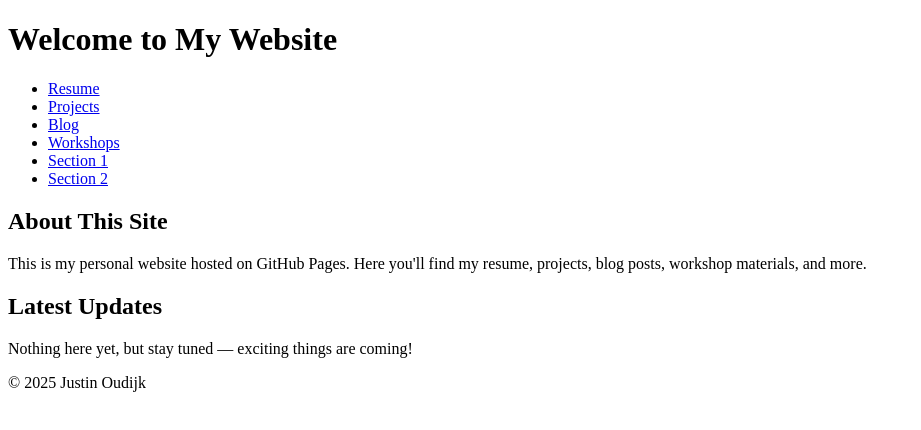
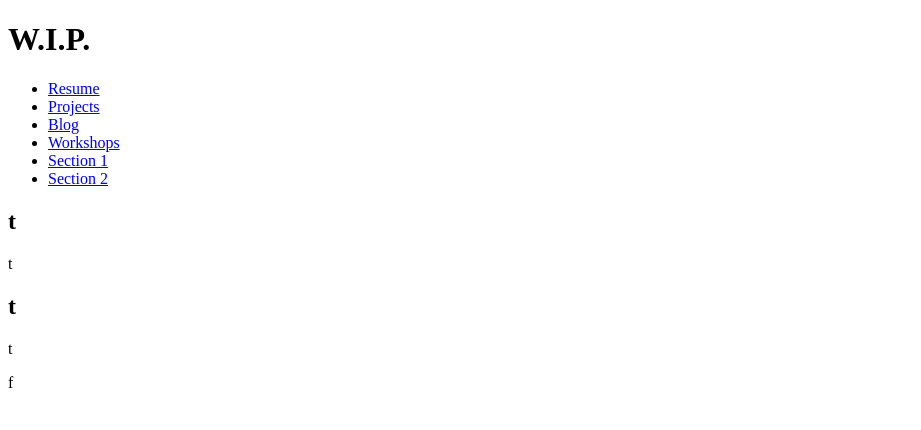
Before and after one commit to oudijk/oudijk.github.io, a plain HTML site: page index.html in a window 1280 px wide. Shown: the whole page, without its empty margins (0-921 px from the left). Drawn offline with Linux system fonts and the light colour scheme.

Commit message:
Update index.html

```diff
--- a/index.html
+++ b/index.html
@@ -8,7 +8,7 @@
 </head>
 <body>
     <header>
-        <h1>Welcome to My Website</h1>
+        <h1>W.I.P.</h1>
         <nav>
             <ul>
                 <li><a href="resume.html">Resume</a></li>
@@ -23,23 +23,18 @@
 
     <main>
         <section>
-            <h2>About This Site</h2>
-            <p>
-                This is my personal website hosted on GitHub Pages.
-                Here you'll find my resume, projects, blog posts, workshop materials, and more.
-            </p>
+            <h2>t</h2>
+            <p>t</p>
         </section>
 
         <section>
-            <h2>Latest Updates</h2>
-            <p>
-                Nothing here yet, but stay tuned — exciting things are coming!
-            </p>
+            <h2>t</h2>
+            <p>t</p>
         </section>
     </main>
 
     <footer>
-        <p>&copy; 2025 Justin Oudijk</p>
+        <p>f</p>
     </footer>
 </body>
 </html>
```
